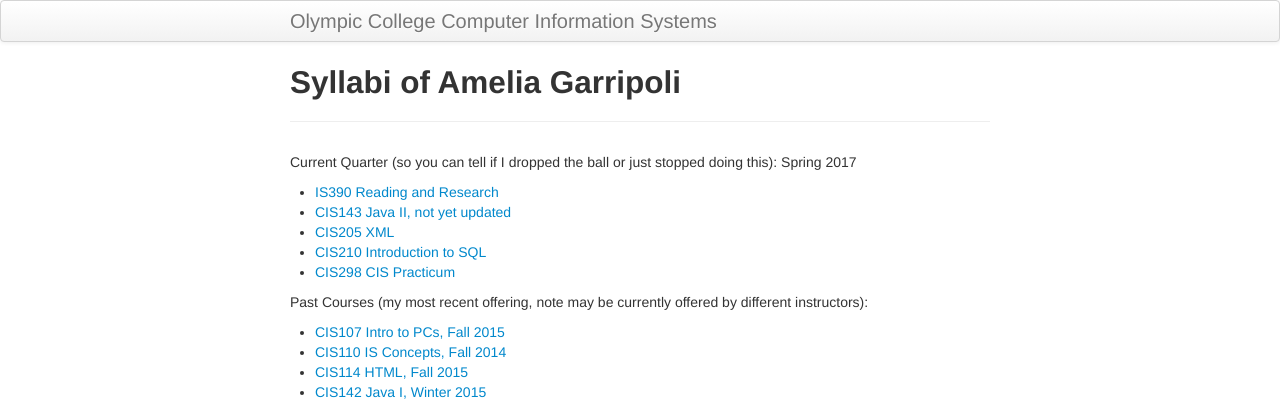
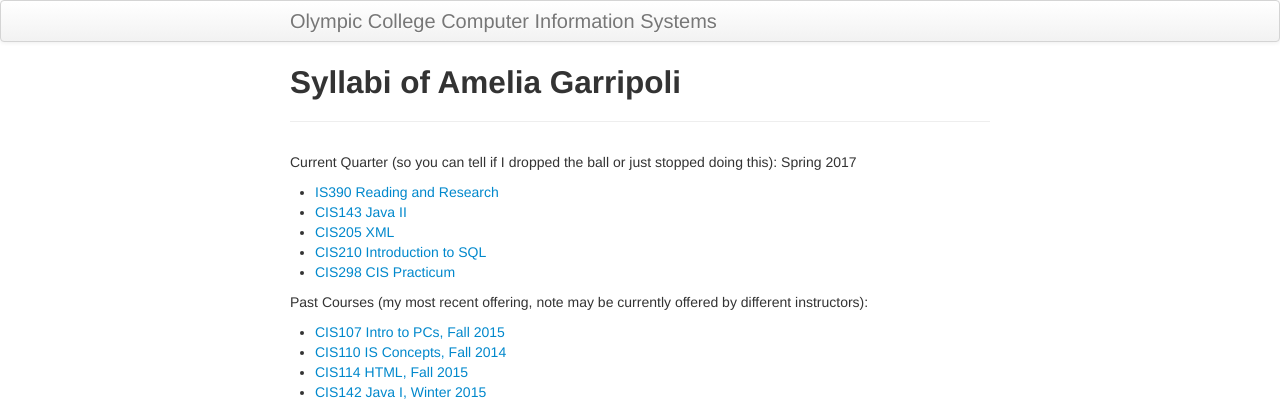
Before and after one commit to argoc/syllabub, a Jekyll site: the page built from index.md, in a window 1280 px wide. Shown: the top 401 px of the page. Built offline with Jekyll 4.4.1, drawn with Linux system fonts in a browser that asks for light colours.

Commit message:
publish 143

```diff
--- a/index.md
+++ b/index.md
@@ -8,7 +8,7 @@ description: Capturing current syllabi (past revs in repo history)
 Current Quarter (so you can tell if I dropped the ball or just stopped doing this): Spring 2017
 
 - [IS390 Reading and Research](IS390.html)
-- [CIS143 Java II, not yet updated](CIS143.html)
+- [CIS143 Java II](CIS143.html)
 - [CIS205 XML](CIS205.html)
 - [CIS210 Introduction to SQL](CIS210.html)
 - [CIS298 CIS Practicum](CIS298.html)
```
